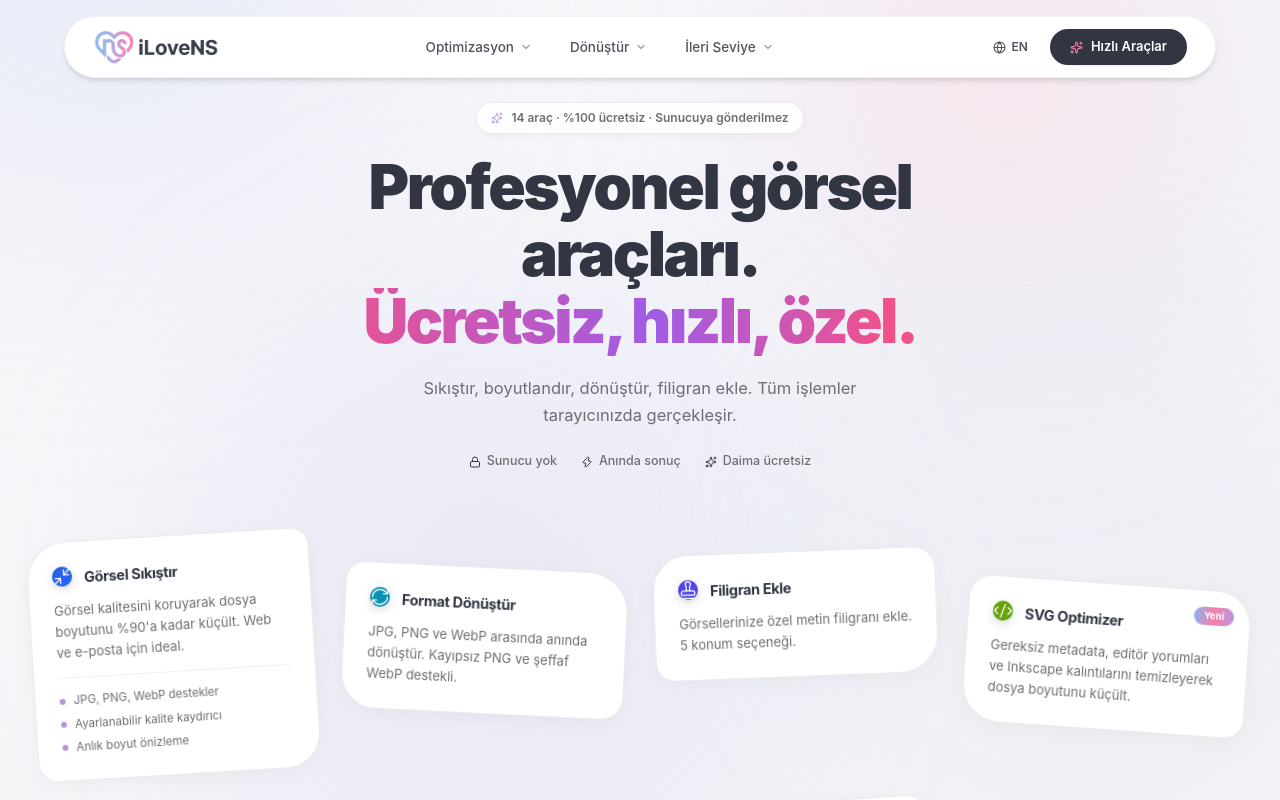
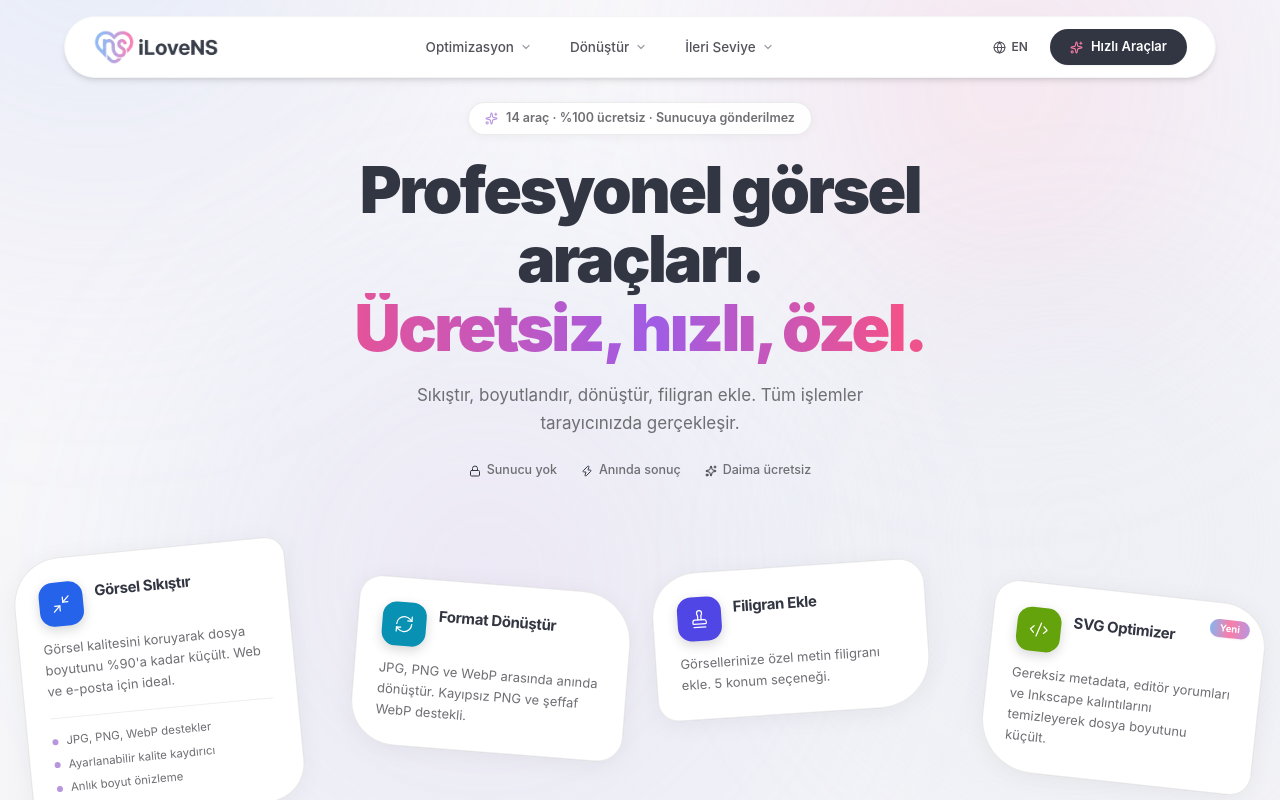
Before and after one commit to enesakssuu/ilovens, a React (Vite) app: page / in a window 1280 px wide. Shown: the top 800 px of the page. Built offline with nearby package versions, Linux system fonts and the light colour scheme.

Commit message:
boosted_scatter_and_75px_repulsion

```diff
--- a/src/pages/Home.tsx
+++ b/src/pages/Home.tsx
@@ -161,22 +161,22 @@ const useTools = (isEnglish: boolean): ToolItem[] => [
   },
 ];
 
-// Organic non-uniform shapes, staggered margins & playful scatter angles
+// Distinct, highly organic shapes & playful scatter angles / offsets
 const organicScatterProps = [
-  { borderRadius: '2.5rem 1.1rem 2.2rem 1.3rem', baseRotate: -3.5, mt: 'mt-0' },
-  { borderRadius: '1.2rem 2.5rem 1.4rem 2.2rem', baseRotate: 2.8, mt: 'mt-6 sm:mt-8' },
-  { borderRadius: '2.2rem 1.4rem 2.4rem 1.2rem', baseRotate: -2.2, mt: 'mt-2 sm:mt-4' },
-  { borderRadius: '1.4rem 2.2rem 1.2rem 2.4rem', baseRotate: 4.0, mt: 'mt-8 sm:mt-12' },
-  { borderRadius: '2.4rem 1.3rem 2.1rem 1.5rem', baseRotate: -3.2, mt: 'mt-1 sm:mt-3' },
-  { borderRadius: '1.3rem 2.4rem 1.5rem 2.1rem', baseRotate: 2.5, mt: 'mt-5 sm:mt-7' },
-  { borderRadius: '2.1rem 1.5rem 2.3rem 1.2rem', baseRotate: -4.0, mt: 'mt-0' },
-  { borderRadius: '1.5rem 2.2rem 1.25rem 2.4rem', baseRotate: 3.2, mt: 'mt-6 sm:mt-9' },
-  { borderRadius: '2.3rem 1.2rem 2.1rem 1.4rem', baseRotate: -2.8, mt: 'mt-3 sm:mt-5' },
-  { borderRadius: '1.25rem 2.4rem 1.4rem 2.2rem', baseRotate: 3.5, mt: 'mt-7 sm:mt-10' },
-  { borderRadius: '2.2rem 1.4rem 2.5rem 1.2rem', baseRotate: -3.0, mt: 'mt-2 sm:mt-4' },
-  { borderRadius: '1.4rem 2.3rem 1.2rem 2.4rem', baseRotate: 2.2, mt: 'mt-5 sm:mt-8' },
-  { borderRadius: '2.4rem 1.2rem 2.1rem 1.5rem', baseRotate: -2.5, mt: 'mt-1 sm:mt-3' },
-  { borderRadius: '1.3rem 2.5rem 1.5rem 2.1rem', baseRotate: 3.8, mt: 'mt-6 sm:mt-9' },
+  { borderRadius: '3rem 1.2rem 2.4rem 1.5rem', baseRotate: -5.5, offsetY: -12, offsetX: -10 },
+  { borderRadius: '1.4rem 3.2rem 1.6rem 2.8rem', baseRotate: 4.5, offsetY: 24, offsetX: 8 },
+  { borderRadius: '2.8rem 1.6rem 3.2rem 1.3rem', baseRotate: -3.8, offsetY: 6, offsetX: -6 },
+  { borderRadius: '1.5rem 2.8rem 1.3rem 3.4rem', baseRotate: 6.2, offsetY: 32, offsetX: 12 },
+  { borderRadius: '3.2rem 1.4rem 2.6rem 1.8rem', baseRotate: -4.8, offsetY: -8, offsetX: -14 },
+  { borderRadius: '1.6rem 3.0rem 1.8rem 2.6rem', baseRotate: 3.8, offsetY: 18, offsetX: 6 },
+  { borderRadius: '2.9rem 1.8rem 3.4rem 1.4rem', baseRotate: -6.0, offsetY: 2, offsetX: -8 },
+  { borderRadius: '1.8rem 2.9rem 1.4rem 3.2rem', baseRotate: 5.2, offsetY: 28, offsetX: 10 },
+  { borderRadius: '3.4rem 1.5rem 2.8rem 1.6rem', baseRotate: -4.2, offsetY: 12, offsetX: -12 },
+  { borderRadius: '1.5rem 3.3rem 1.8rem 2.9rem', baseRotate: 5.8, offsetY: 36, offsetX: 14 },
+  { borderRadius: '2.7rem 1.8rem 3.1rem 1.3rem', baseRotate: -4.5, offsetY: 4, offsetX: -6 },
+  { borderRadius: '1.8rem 3.1rem 1.4rem 3.0rem', baseRotate: 3.5, offsetY: 22, offsetX: 8 },
+  { borderRadius: '3.1rem 1.4rem 2.7rem 1.9rem', baseRotate: -3.8, offsetY: 8, offsetX: -10 },
+  { borderRadius: '1.6rem 3.4rem 1.9rem 2.8rem', baseRotate: 6.0, offsetY: 30, offsetX: 12 },
 ];
 
 export default function Home() {
@@ -185,27 +185,27 @@ export default function Home() {
   const basePath = isEnglish ? '/en' : '';
   const tools = useTools(isEnglish);
 
-  // Track hovered card for physical repulsion physics
+  // Track hovered card for massive physical repulsion physics
   const [hoveredIdx, setHoveredIdx] = useState<number | null>(null);
 
   return (
-    <div className="max-w-[1400px] mx-auto px-4 sm:px-6 lg:px-8 pt-10 pb-28">
+    <div className="max-w-[1450px] mx-auto px-4 sm:px-6 lg:px-8 pt-10 pb-36 overflow-hidden">
 
       {/* ── HERO HEADER ────────────────────────────────────── */}
-      <div className="text-center mb-16 max-w-3xl mx-auto">
+      <div className="text-center mb-20 max-w-3xl mx-auto">
         <motion.div
           initial={{ opacity: 0, y: -8 }}
           animate={{ opacity: 1, y: 0 }}
           transition={{ duration: 0.4 }}
-          className="inline-flex items-center gap-2 mb-5 px-3.5 py-1.5 rounded-full text-[12px] font-semibold text-[#6E6E73]"
+          className="inline-flex items-center gap-2 mb-5 px-4 py-1.5 rounded-full text-[12.5px] font-semibold text-[#6E6E73]"
           style={{
-            background: 'rgba(255,255,255,0.88)',
-            border: '1px solid rgba(0,0,0,0.07)',
+            background: 'rgba(255,255,255,0.92)',
+            border: '1px solid rgba(0,0,0,0.08)',
             backdropFilter: 'blur(16px)',
-            boxShadow: '0 2px 8px rgba(0,0,0,0.04)',
+            boxShadow: '0 2px 10px rgba(0,0,0,0.04)',
           }}
         >
-          <Sparkles size={12} className="text-brand-purple" strokeWidth={2} />
+          <Sparkles size={13} className="text-brand-purple" strokeWidth={2} />
           {isEnglish ? '14 tools · 100% free · No server uploads' : '14 araç · %100 ücretsiz · Sunucuya gönderilmez'}
         </motion.div>
 
@@ -213,7 +213,7 @@ export default function Home() {
           initial={{ opacity: 0, y: 20 }}
           animate={{ opacity: 1, y: 0 }}
           transition={{ duration: 0.55, delay: 0.06 }}
-          className="text-[44px] sm:text-[62px] font-black tracking-[-0.04em] leading-[1.08] text-brand-text mb-4"
+          className="text-[44px] sm:text-[64px] font-black tracking-[-0.04em] leading-[1.08] text-brand-text mb-4"
         >
           {isEnglish ? (
             <>
@@ -236,7 +236,7 @@ export default function Home() {
           initial={{ opacity: 0, y: 14 }}
           animate={{ opacity: 1, y: 0 }}
           transition={{ duration: 0.45, delay: 0.13 }}
-          className="text-[16.5px] text-[#6E6E73] leading-relaxed max-w-lg mx-auto"
+          className="text-[17px] text-[#6E6E73] leading-relaxed max-w-lg mx-auto"
         >
           {isEnglish
             ? 'Compress, resize, convert, watermark and more. Everything runs in your browser.'
@@ -262,27 +262,29 @@ export default function Home() {
         </motion.div>
       </div>
 
-      {/* ── SCATTER CANVAS GRID WITH SURROUNDING REPULSION PHYSICS ──────────────── */}
-      <div className="grid grid-cols-1 sm:grid-cols-2 md:grid-cols-3 lg:grid-cols-4 gap-6 sm:gap-7 items-start">
+      {/* ── SCATTER CANVAS GRID WITH DRAMATIC SURROUNDING REPULSION PHYSICS ──────────────── */}
+      <div className="grid grid-cols-1 sm:grid-cols-2 md:grid-cols-3 lg:grid-cols-4 gap-7 sm:gap-10 items-start">
         {tools.map((tool, i) => {
           const scatProps = organicScatterProps[i % organicScatterProps.length];
 
-          // Compute physical repulsion parameters based on distance to hovered card
+          // Base initial position including organic offsets
           let scale = 1;
           let rotate = scatProps.baseRotate;
-          let x = 0;
-          let y = 0;
+          let x = scatProps.offsetX;
+          let y = scatProps.offsetY;
           let zIndex = 1;
           let opacity = 1;
 
           if (hoveredIdx === i) {
-            // Hovered Card grows big, stands straight and floats on top
-            scale = 1.16;
+            // Hovered Card grows big, stands straight and floats high on top
+            scale = 1.25;
             rotate = 0;
-            zIndex = 50;
+            x = 0;
+            y = 0;
+            zIndex = 100;
             opacity = 1;
           } else if (hoveredIdx !== null) {
-            // Compute surrounding displacement vector
+            // Compute surrounding displacement vector dynamically
             const cols = 4;
             const hCol = hoveredIdx % cols;
             const hRow = Math.floor(hoveredIdx / cols);
@@ -293,26 +295,21 @@ export default function Home() {
             const dy = iRow - hRow;
             const dist = Math.hypot(dx, dy);
 
-            if (dist <= 2.5) {
-              // Surrounding nearby cards dynamically push AWAY from hovered card
-              const pushMag = 36 / Math.max(1, dist);
-              x = dx !== 0 ? Math.sign(dx) * pushMag : (i % 2 === 0 ? -16 : 16);
-              y = dy !== 0 ? Math.sign(dy) * pushMag : (i % 3 === 0 ? -14 : 14);
-              scale = 0.94;
-              opacity = 0.78;
-            } else {
-              const pushMag = 16 / dist;
-              x = Math.sign(dx || 1) * pushMag;
-              y = Math.sign(dy || 1) * pushMag;
-              scale = 0.97;
-              opacity = 0.86;
-            }
+            // MASSIVE 75px repulsion push for surrounding cards!
+            const pushMag = Math.min(85, 75 / Math.max(1, dist));
+            const pushX = dx !== 0 ? Math.sign(dx) * pushMag : (i % 2 === 0 ? -35 : 35);
+            const pushY = dy !== 0 ? Math.sign(dy) * pushMag : (i % 3 === 0 ? -30 : 30);
+
+            x = scatProps.offsetX + pushX;
+            y = scatProps.offsetY + pushY;
+            scale = dist <= 2 ? 0.90 : 0.95;
+            opacity = dist <= 2 ? 0.70 : 0.85;
           }
 
           return (
             <motion.div
               key={tool.id}
-              initial={{ opacity: 0, y: 30 }}
+              initial={{ opacity: 0, y: 35 }}
               animate={{
                 scale,
                 rotate,
@@ -323,25 +320,25 @@ export default function Home() {
               }}
               transition={{
                 type: 'spring',
-                stiffness: 240,
-                damping: 22,
-                mass: 0.8,
+                stiffness: 260,
+                damping: 20,
+                mass: 0.75,
               }}
               onMouseEnter={() => setHoveredIdx(i)}
               onMouseLeave={() => setHoveredIdx(null)}
-              className={`relative ${scatProps.mt}`}
+              className="relative"
             >
               <Link to={`${basePath}/${tool.id}`} className="block group">
                 <div
-                  className="glass-card p-6 relative transition-colors duration-200"
+                  className="p-6 relative transition-colors duration-200"
                   style={{
                     borderRadius: scatProps.borderRadius,
                     backgroundColor: '#ffffff',
-                    border: hoveredIdx === i ? '1px solid rgba(184, 150, 223, 0.6)' : '1px solid rgba(0, 0, 0, 0.08)',
+                    border: hoveredIdx === i ? '1.5px solid rgba(184, 150, 223, 0.7)' : '1px solid rgba(0, 0, 0, 0.09)',
                     boxShadow:
                       hoveredIdx === i
-                        ? '0 30px 80px -15px rgba(50, 54, 66, 0.24), 0 15px 35px -8px rgba(184, 150, 223, 0.35)'
-                        : '0 4px 20px rgba(0, 0, 0, 0.04)',
+                        ? '0 35px 90px -15px rgba(50, 54, 66, 0.28), 0 15px 40px -8px rgba(184, 150, 223, 0.4)'
+                        : '0 4px 24px rgba(0, 0, 0, 0.05)',
                   }}
                 >
                   {/* Badge */}
@@ -354,18 +351,18 @@ export default function Home() {
                   {/* Header row */}
                   <div className="flex items-start gap-3 mb-3 relative z-10">
                     <div
-                      className={`w-10.5 h-10.5 rounded-[14px] flex items-center justify-center flex-shrink-0 text-white ${tool.iconBg} transition-transform duration-300 ${
-                        hoveredIdx === i ? 'scale-110' : ''
+                      className={`w-11 h-11 rounded-[14px] flex items-center justify-center flex-shrink-0 text-white ${tool.iconBg} transition-transform duration-300 ${
+                        hoveredIdx === i ? 'scale-110 rotate-[-4deg]' : ''
                       }`}
-                      style={{ boxShadow: '0 3px 10px rgba(0,0,0,0.15)' }}
+                      style={{ boxShadow: '0 4px 12px rgba(0,0,0,0.16)' }}
                     >
                       {tool.icon}
                     </div>
                     <div className="flex-1 min-w-0 pt-0.5">
-                      <h3 className="text-[14.5px] font-bold tracking-tight text-brand-text leading-snug flex items-center gap-1">
+                      <h3 className="text-[15px] font-bold tracking-tight text-brand-text leading-snug flex items-center gap-1">
                         {tool.title}
                         <ArrowRight
-                          size={12}
+                          size={13}
                           strokeWidth={2.5}
                           className={`transition-all duration-200 text-brand-purple flex-shrink-0 ${
                             hoveredIdx === i ? 'opacity-100 translate-x-0' : 'opacity-0 -translate-x-1.5'
@@ -382,7 +379,7 @@ export default function Home() {
 
                   {/* Feature bullets */}
                   {tool.extra && (
-                    <ul className="mt-3.5 space-y-1.5 border-t border-black/[0.06] pt-3.5 relative z-10">
+                    <ul className="mt-4 space-y-1.5 border-t border-black/[0.07] pt-3.5 relative z-10">
                       {tool.extra.map((f) => (
                         <li key={f} className="flex items-center gap-2 text-[11.5px] text-[#6E6E73]">
                           <div className="w-1.5 h-1.5 rounded-full bg-brand-purple flex-shrink-0" />
```
